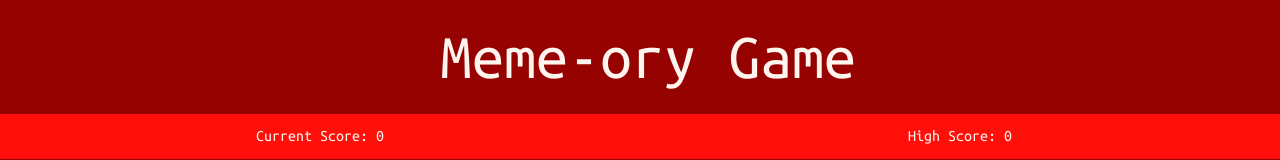
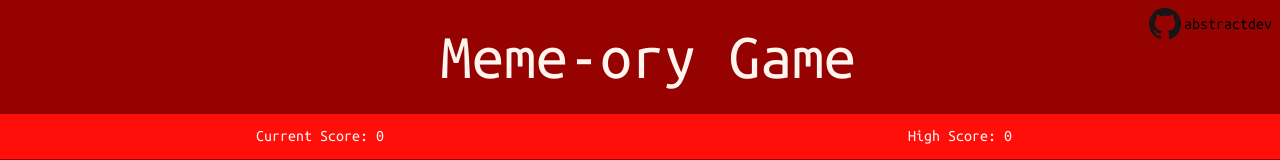
Before and after one commit to abstractdev/Meme-ory-Game, a React (Create React App) app in the folder memorycard/: page / in a window 1280 px wide. Shown: the top 160 px of the page. Built offline with nearby package versions, Linux system fonts and the light colour scheme.

Commit message:
added github link

```diff
--- a/memorycard/src/Components/Header.js
+++ b/memorycard/src/Components/Header.js
@@ -1,8 +1,22 @@
 import React from "react";
 import "../Styles/Header.css";
+import github from "../GitHub-Mark-32px.png";
 
 function Header() {
-  return <div className="header">Meme-ory Game</div>;
+  return (
+    <>
+      <div className="header">Meme-ory Game</div>
+      <a
+        className="github-link"
+        target="_blank"
+        rel="noreferrer"
+        href="https://github.com/abstractdev"
+      >
+        <img className="github-logo" src={github} alt="github link" />
+        abstractdev
+      </a>
+    </>
+  );
 }
 
 export default Header;
--- a/memorycard/src/Styles/Header.css
+++ b/memorycard/src/Styles/Header.css
@@ -10,3 +10,20 @@
   align-items: center;
   justify-content: center;
 }
+
+.github-logo {
+  width: 32px;
+  height: 32px;
+}
+
+.github-link {
+  position: absolute;
+  display: flex;
+  justify-content: center;
+  align-items: center;
+  right: 0;
+  text-decoration: none;
+  color: #000000;
+  padding: 0.5rem;
+  gap: 0.2rem;
+}
```
Also changed, not shown: memorycard/src/GitHub-Mark-32px.png (added).
